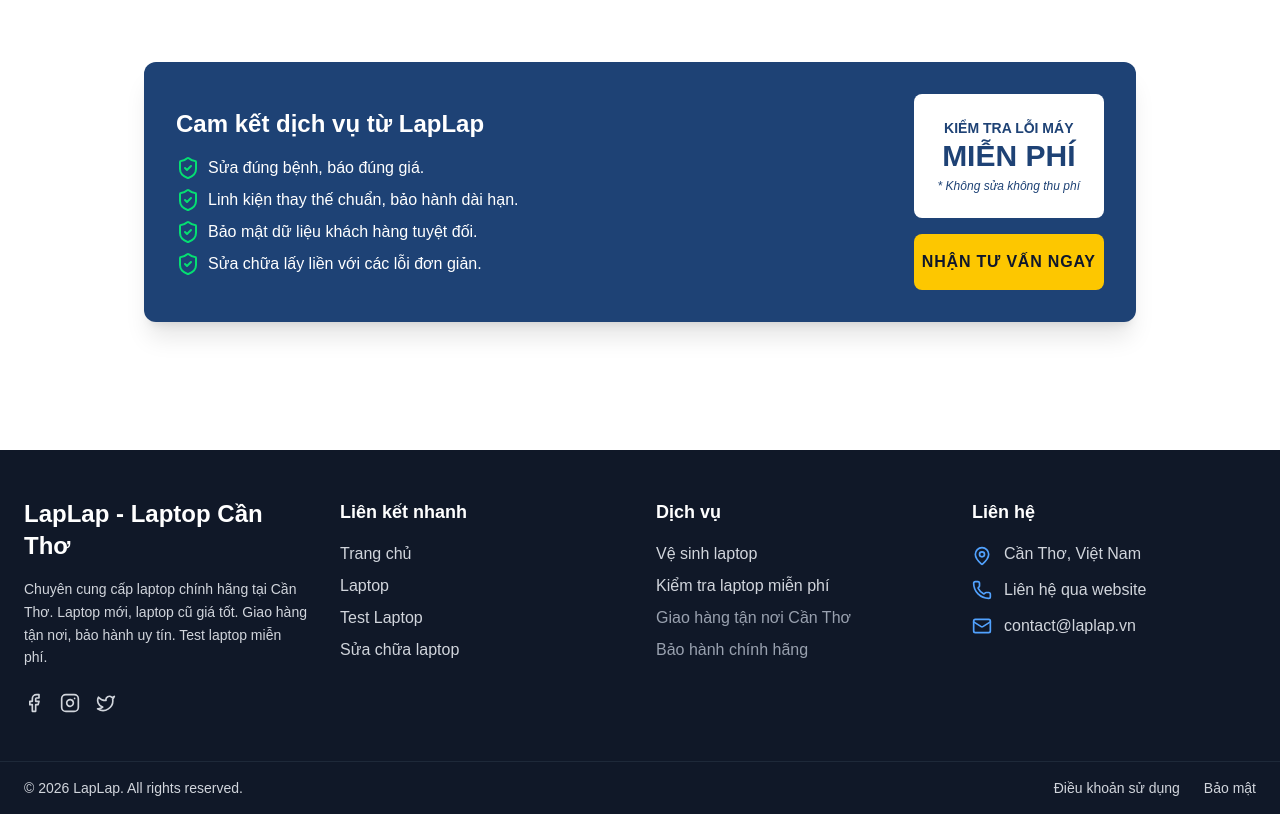
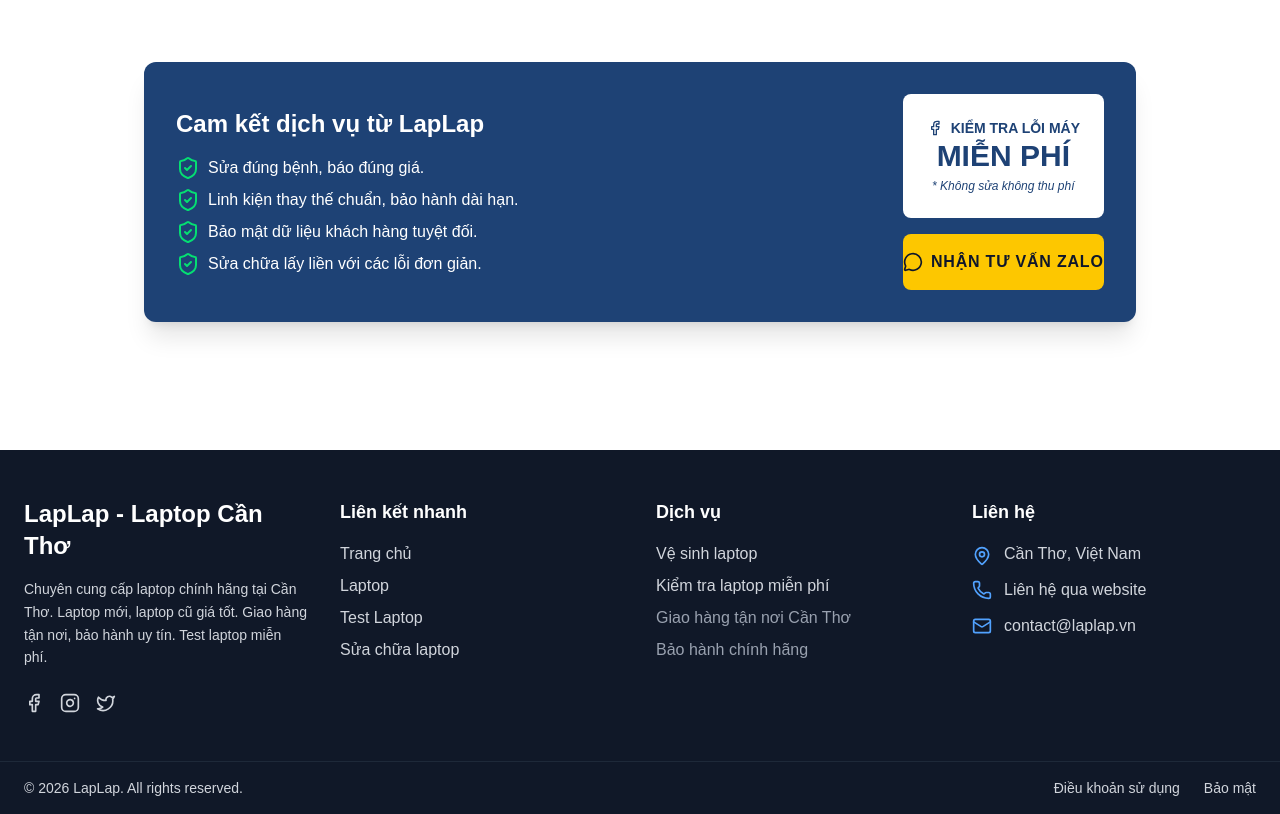
Before and after one commit to tranphihao2k3/LapLap, a Next.js app: page /sua-chua-laptop in a window 1280 px wide. Shown: the part 1149-1963 px from the top of the page. Built offline with nearby package versions, Linux system fonts and the light colour scheme.

Commit message:
feat: link commitment section to zalo and facebook

```diff
--- a/app/sua-chua-laptop/page.tsx
+++ b/app/sua-chua-laptop/page.tsx
@@ -7,7 +7,10 @@
     HardDrive,
     ShieldCheck,
     Stethoscope,
-    PenTool
+    Stethoscope,
+    PenTool,
+    Facebook,
+    MessageCircle
 } from "lucide-react";
 import Header from "@/components/Header";
 import Footer from "@/components/Footer";
@@ -114,14 +117,27 @@
                             </ul>
                         </div>
                         <div className="w-full md:w-auto text-center space-y-4">
-                            <div className="p-6 bg-white rounded-lg text-[var(--color-secondary)]">
-                                <p className="text-sm font-bold uppercase">Kiểm tra lỗi máy</p>
-                                <h3 className="text-3xl font-black">MIỄN PHÍ</h3>
+                            <a
+                                href="https://facebook.com/profile.php?id=61582947329036"
+                                target="_blank"
+                                rel="noopener noreferrer"
+                                className="block p-6 bg-white rounded-lg text-[var(--color-secondary)] hover:shadow-lg hover:scale-105 transition-all text-center group cursor-pointer"
+                            >
+                                <p className="text-sm font-bold uppercase flex items-center justify-center gap-2">
+                                    <Facebook className="w-4 h-4" /> Kiểm tra lỗi máy
+                                </p>
+                                <h3 className="text-3xl font-black group-hover:text-blue-600 transition-colors">MIỄN PHÍ</h3>
                                 <p className="text-xs mt-1 italic">* Không sửa không thu phí</p>
-                            </div>
-                            <button className="w-full py-4 bg-yellow-400 text-slate-900 font-bold rounded-lg hover:bg-yellow-300 transition-colors uppercase tracking-wider">
-                                Nhận tư vấn ngay
-                            </button>
+                            </a>
+
+                            <a
+                                href="https://zalo.me/0978648720"
+                                target="_blank"
+                                rel="noopener noreferrer"
+                                className="w-full py-4 bg-yellow-400 text-slate-900 font-bold rounded-lg hover:bg-yellow-300 transition-colors uppercase tracking-wider flex items-center justify-center gap-2"
+                            >
+                                <MessageCircle className="w-5 h-5" /> Nhận tư vấn Zalo
+                            </a>
                         </div>
                     </section>
 
```
